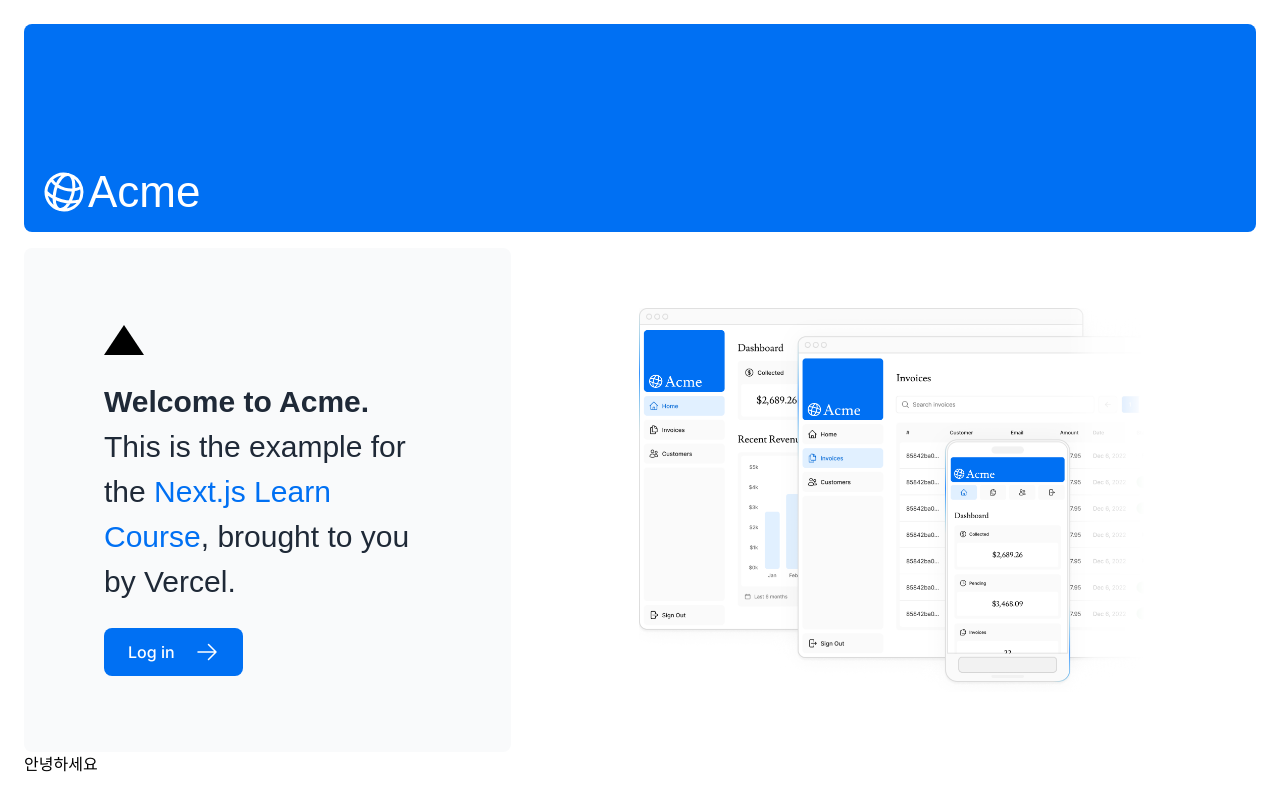
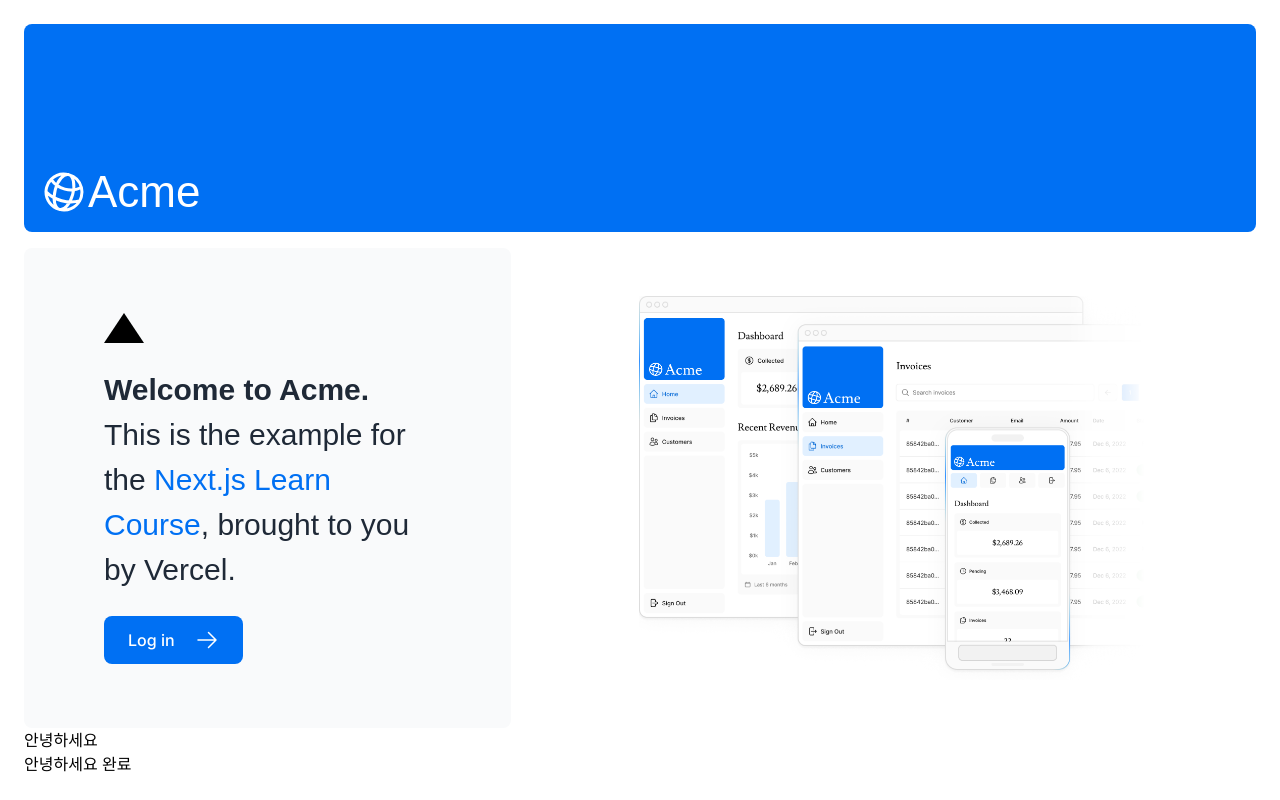
Before and after one commit to leewooseong/NextJS-Dashboard, a Next.js app: page / in a window 1280 px wide. Built offline with nearby package versions, Linux system fonts and the light colour scheme; a web font is replaced by a local one.

Commit message:
Feat: [#1]안녕하세요 close
Fixes: #1

```diff
--- a/app/page.tsx
+++ b/app/page.tsx
@@ -48,6 +48,7 @@ export default function Page() {
         </div>
       </div>
       <div>안녕하세요</div>
+      <div>안녕하세요 완료</div>
     </main>
   );
 }
```
